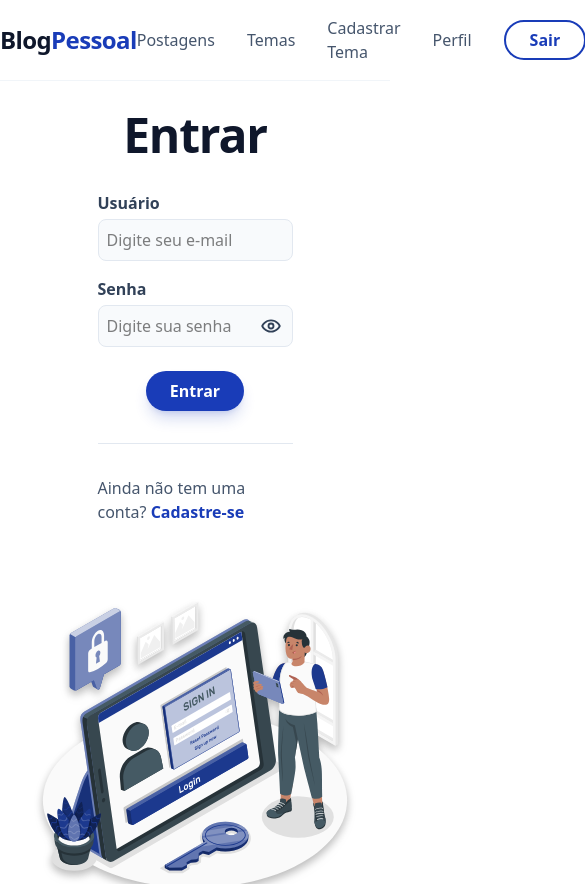
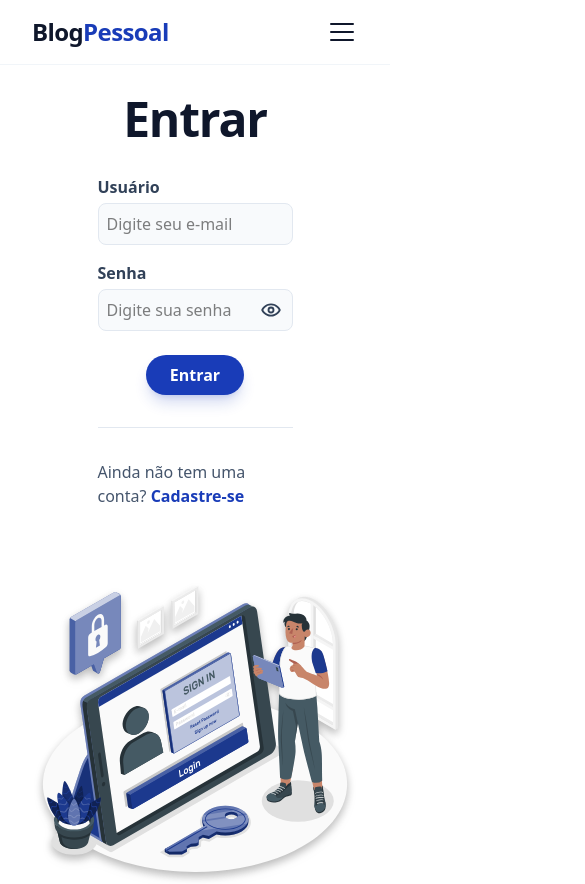
Before and after one commit to Eduarddoribeiro/blog-pessoal-react, a React (Vite) app: page / in a window 390 px wide. Shown: the top 884 px of the page, 585 px wide, since content can reach past the window. Built offline with nearby package versions, Linux system fonts and the light colour scheme.

Commit message:
feat(navbar): implementa menu responsivo e lógica mobile

```diff
--- a/src/components/navbar/Navbar.tsx
+++ b/src/components/navbar/Navbar.tsx
@@ -1,12 +1,13 @@
-import { useContext } from 'react';
+import { useContext, useState } from 'react';
 import { Link, useNavigate } from 'react-router-dom';
 import { AuthContext } from '../../contexts/AuthContext';
+import { List, X } from '@phosphor-icons/react';
 
 function Navbar() {
 
     const navigate = useNavigate();
-
     const { handleLogout } = useContext(AuthContext);
+    const [isOpen, setIsOpen] = useState(false);
 
     function logout() {
         handleLogout();
@@ -14,15 +15,23 @@ function Navbar() {
         navigate('/');
     }
 
+    function toggleMenu() {
+        setIsOpen(!isOpen)
+    }
+
     return (
         <>
-            <nav className="w-full flex justify-center py-4 bg-white/90 backdrop-blur-sm border-b border-slate-100 sticky top-0 z-50">
-                <div className="container flex justify-between items-center mx-8">
+            <nav className="w-full bg-white/90 backdrop-blur-sm border-b border-slate-100 sticky top-0 z-50">
+                <div className="container flex justify-between items-center px-8 py-4 mx-auto">
                     <Link to='/home' className="text-2xl font-extrabold text-slate-900 tracking-tight">
                         Blog<span className="text-blue-800">Pessoal</span>
                     </Link>
 
-                    <div className="flex gap-8 items-center font-medium text-slate-600">
+                    <button onClick={toggleMenu} className='md:hidden text-slate-900 focus:outline-none'>
+                        {isOpen ? <X size={32} /> : <List size={32} />}
+                    </button>
+
+                    <div className="hidden md:flex gap-8 items-center font-medium text-slate-600">
                         <Link to='/postagens' className='hover:text-blue-800 transition-all'>Postagens</Link>
                         <Link to='/temas' className='hover:text-blue-800 transition-all'>Temas</Link>
                         <Link to='/cadastrartema' className='hover:text-blue-800 transition-all'>Cadastrar Tema</Link>
@@ -32,6 +41,18 @@ function Navbar() {
                         </Link>
                     </div>
                 </div>
+
+                {isOpen && (
+                    <div className="md:hidden bg-white border-t border-slate-100 w-full">
+                        <div className="flex flex-col gap-4 p-4 font-medium text-slate-600">
+                            <Link to='/postagens' onClick={toggleMenu} className='hover:text-blue-800'>Postagens</Link>
+                            <Link to='/temas' onClick={toggleMenu} className='hover:text-blue-800'>Temas</Link>
+                            <Link to='/cadastrartema' onClick={toggleMenu} className='hover:text-blue-800'>Cadastrar Tema</Link>
+                            <Link to='/perfil' onClick={toggleMenu} className='hover:text-blue-800'>Perfil</Link>
+                            <Link to='/' onClick={() => { toggleMenu(); logout(); }} className='hover:text-blue-800'>Sair</Link>
+                        </div>
+                    </div>
+                )}
             </nav>
         </>
     )
```
